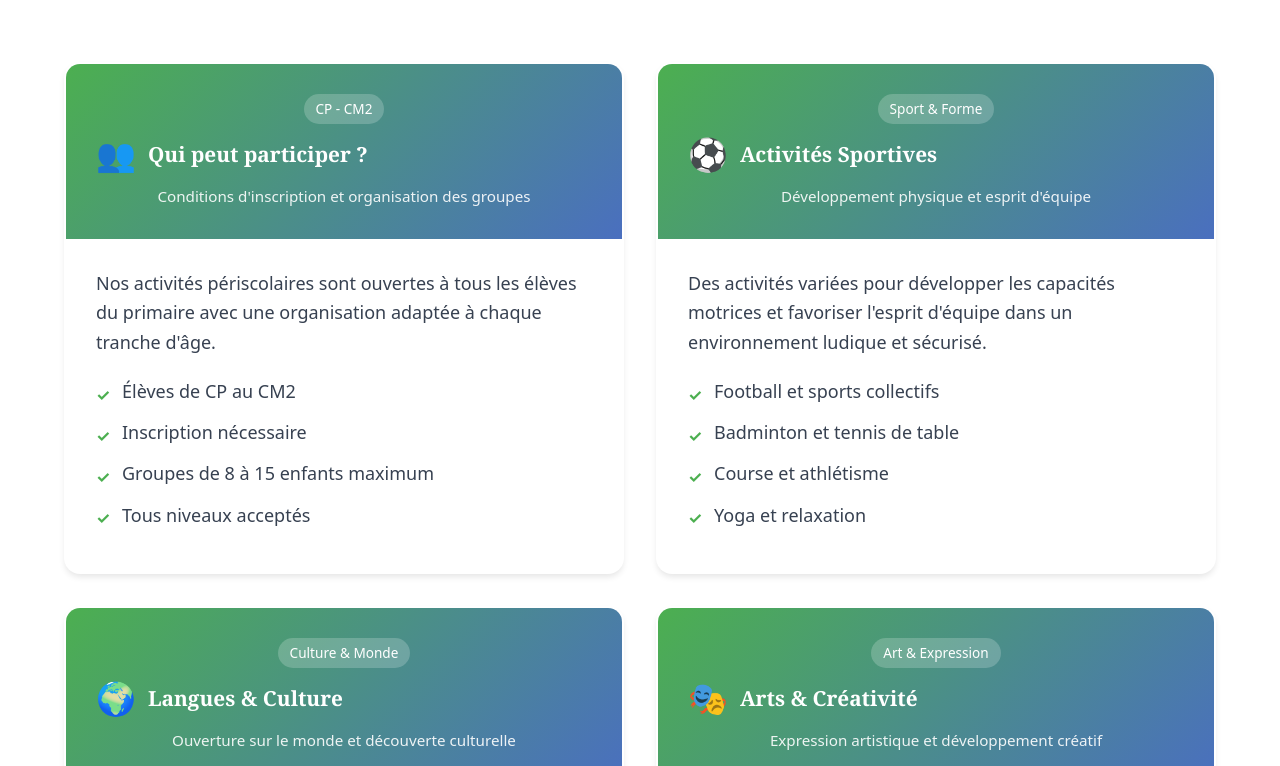
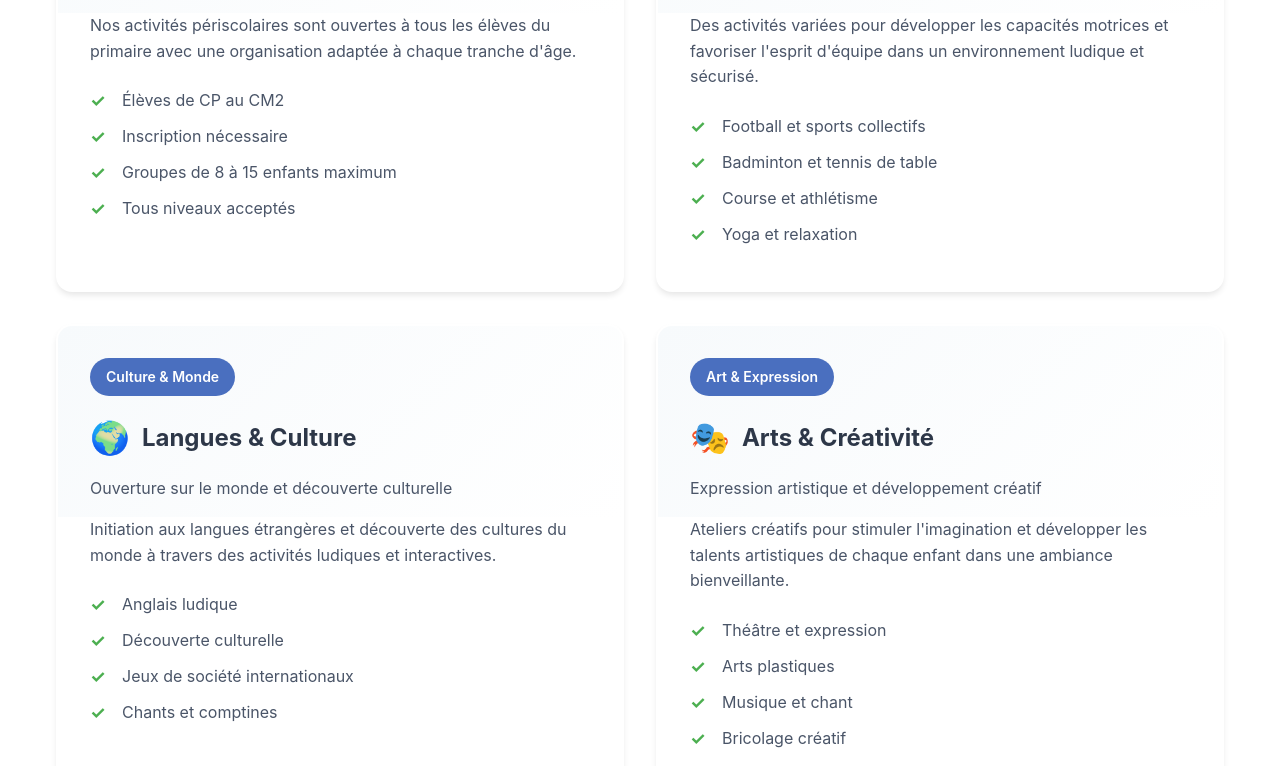
Before and after one commit to fritzel-adjovi/ileauxoiseaux, a plain HTML site: page periscolaire.html in a window 1280 px wide. Shown: the part 708-1474 px from the top of the page. Drawn offline with Linux system fonts and the light colour scheme; files that its build step writes are made by us from their sources.

Commit message:
Update periscolaire.html

```diff
--- a/periscolaire.html
+++ b/periscolaire.html
@@ -5,7 +5,6 @@
     <meta name="viewport" content="width=device-width, initial-scale=1.0">
     <title>Activités Périscolaires</title>
     <link rel="stylesheet" href="periscolaire.css">
-   <link rel="stylesheet" href="styles.css">
 </head>
 <body>
     <!-- Header -->
@@ -50,7 +49,7 @@
             <div class="container">
                 <!-- Grille d'informations 2x2 -->
                 <div class="info-grid">
-                    <!-- Première carte -->
+                    <!-- Première ligne -->
                     <article class="info-card">
                         <header class="program-card__header">
                             <span class="program-card__age">CP - CM2</span>
@@ -75,7 +74,6 @@
                         </div>
                     </article>
 
-                    <!-- Carte sport -->
                     <article class="info-card info-card--sports">
                         <header class="program-card__header">
                             <span class="program-card__age">Sport & Forme</span>
@@ -100,7 +98,7 @@
                         </div>
                     </article>
 
-                    <!-- Carte langues -->
+                    <!-- Deuxième ligne -->
                     <article class="info-card info-card--language">
                         <header class="program-card__header">
                             <span class="program-card__age">Culture & Monde</span>
@@ -125,7 +123,6 @@
                         </div>
                     </article>
 
-                    <!-- Carte arts -->
                     <article class="info-card info-card--theater">
                         <header class="program-card__header">
                             <span class="program-card__age">Art & Expression</span>
@@ -218,7 +215,7 @@
             nav.classList.toggle('nav--open');
         });
 
-        // Smooth scrolling
+        // Smooth scrolling for navigation links
         document.querySelectorAll('a[href^="#"]').forEach(anchor => {
             anchor.addEventListener('click', function (e) {
                 e.preventDefault();
```
